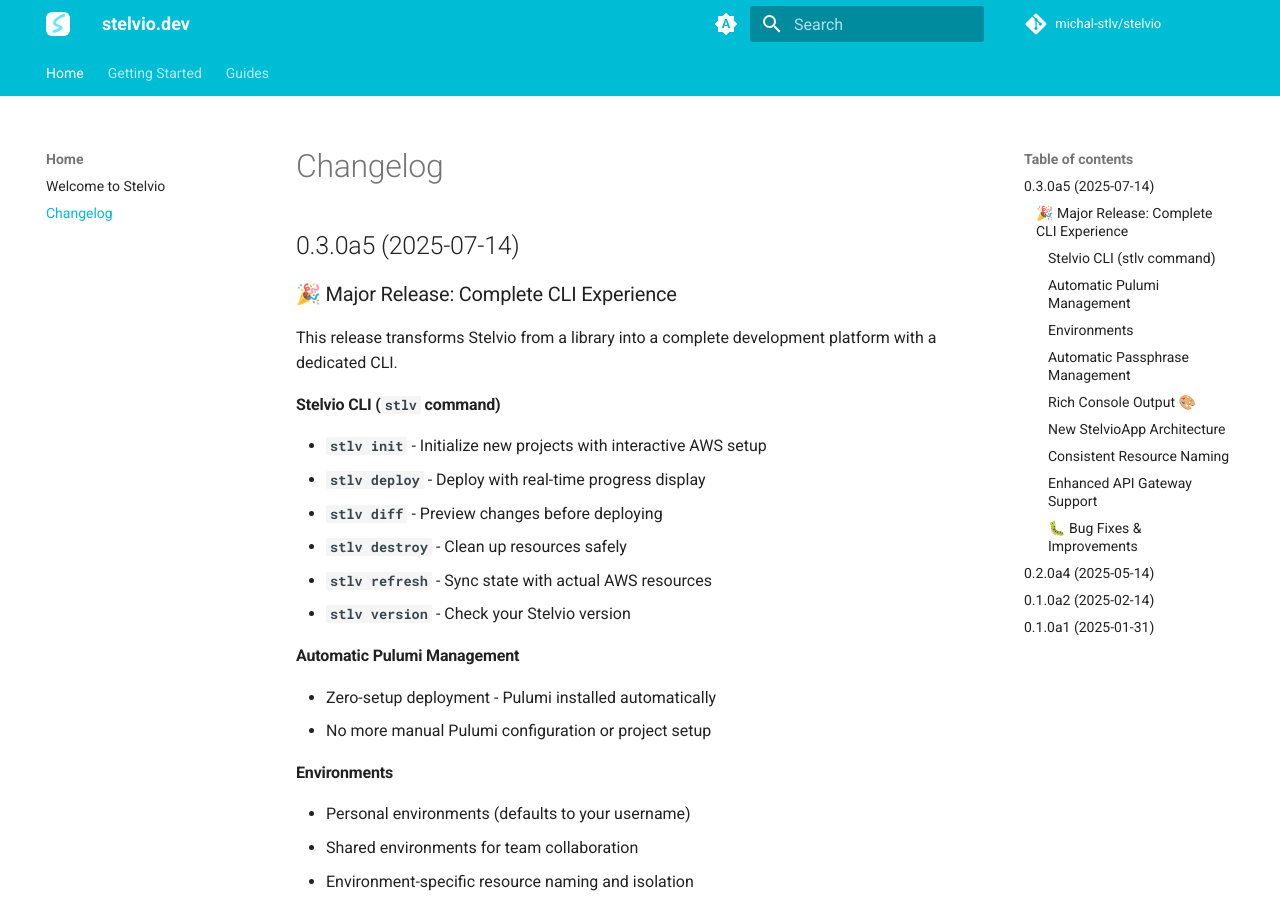
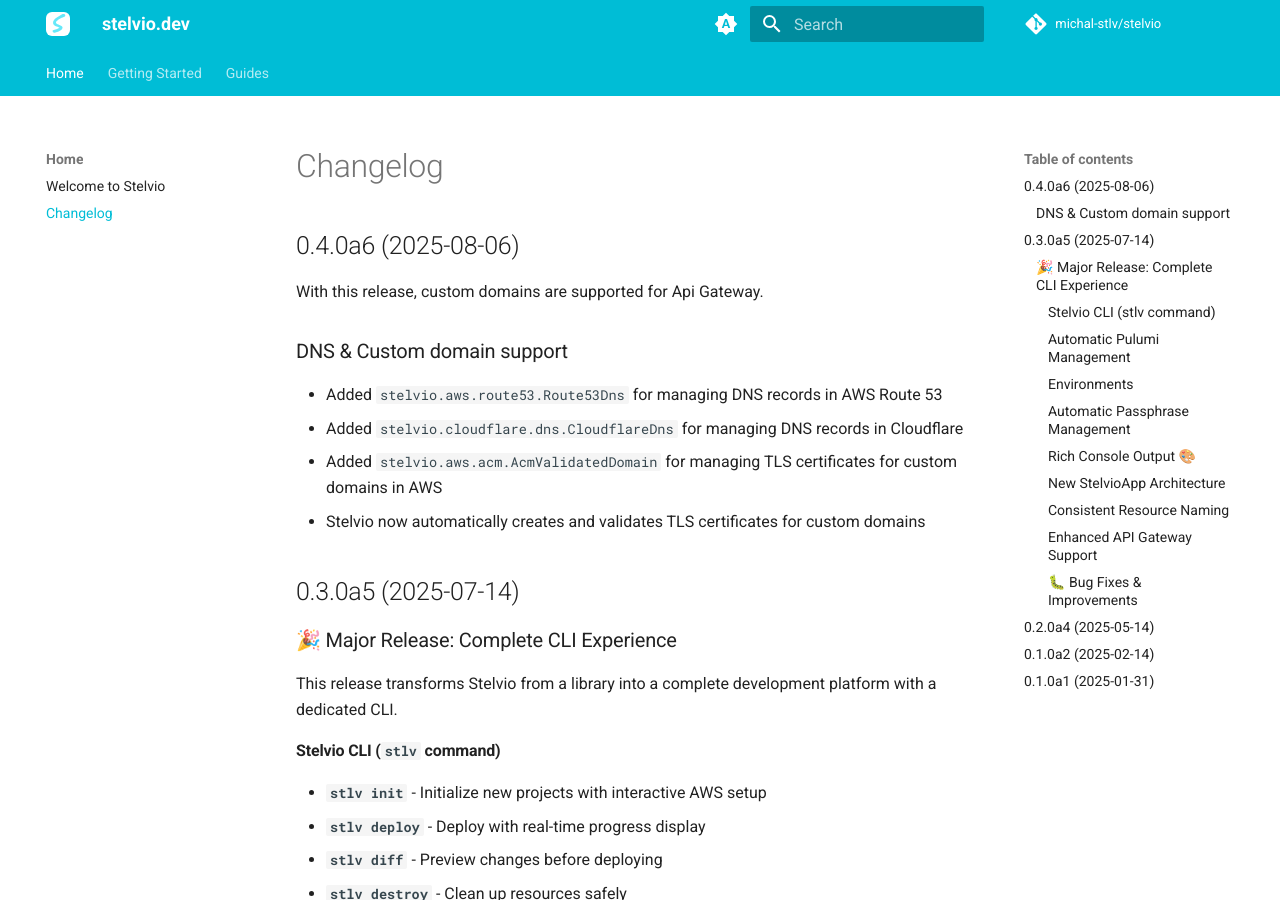
Before and after one commit to stelviodev/stelvio, an MkDocs documentation site: the page built from docs/changelog.md, in a window 1280 px wide and 900 px high. Built offline with MkDocs 1.6.1 and Material for MkDocs 9.7.7, drawn with Linux system fonts in a browser that asks for light colours; comment, search, counter and statistics services are not loaded.

Commit message:
Add changelog entries

```diff
--- a/docs/changelog.md
+++ b/docs/changelog.md
@@ -1,4 +1,14 @@
 # Changelog
+
+## 0.4.0a6 (2025-08-06)
+
+With this release, custom domains are supported for Api Gateway.
+
+### DNS & Custom domain support
+- Added `stelvio.aws.route53.Route53Dns` for managing DNS records in AWS Route 53
+- Added `stelvio.cloudflare.dns.CloudflareDns` for managing DNS records in Cloudflare
+- Added `stelvio.aws.acm.AcmValidatedDomain` for managing TLS certificates for custom domains in AWS
+- Stelvio now automatically creates and validates TLS certificates for custom domains
 
 ## 0.3.0a5 (2025-07-14)
 
```
